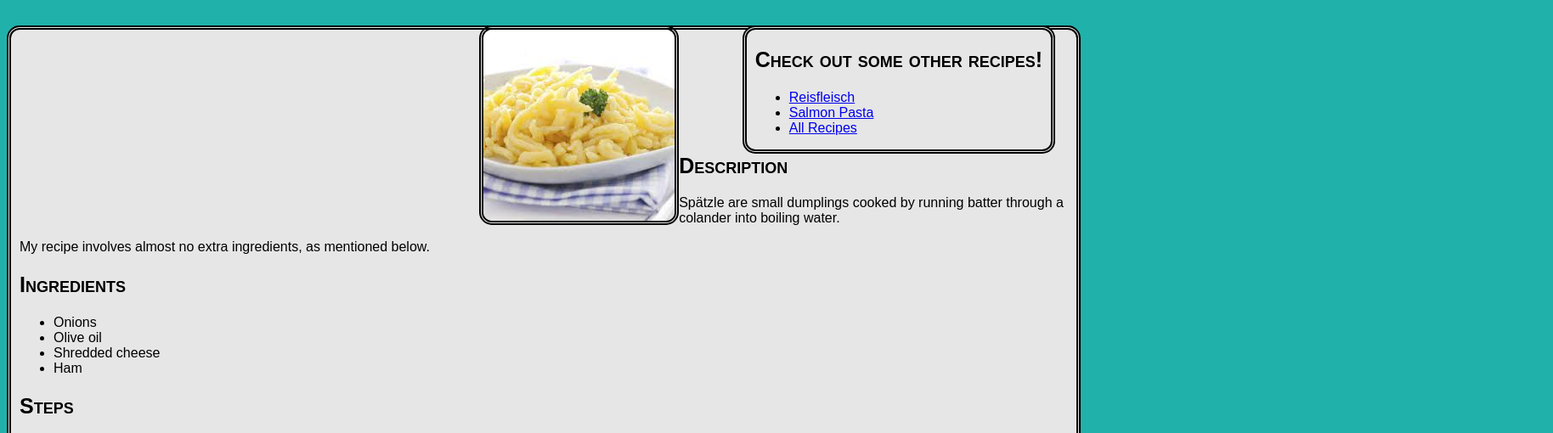
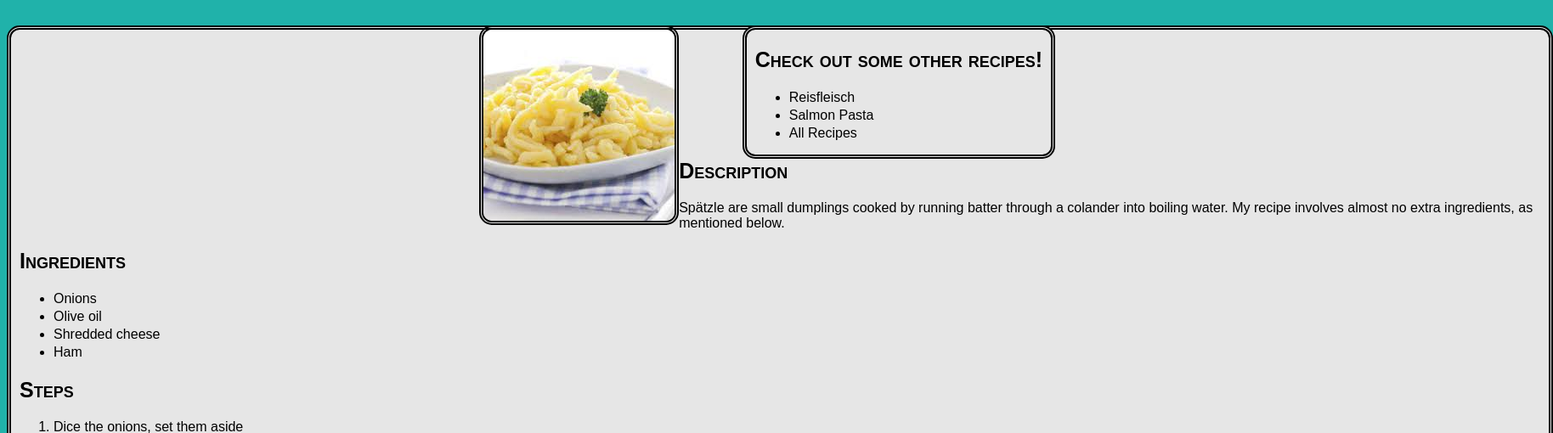
Before and after one commit to ohaiiphee/odin-recipes, a plain HTML site: page recipes/spaetzle/spaetzle.html in a window 1280 px wide. Shown: the part 95-605 px from the top of the page at 85% size, 1828 px wide, since content can reach past the window. Drawn offline with Linux system fonts and the light colour scheme.

Commit message:
add links and small tweaks

```diff
--- a/recipes/spaetzle/spaetzle.html
+++ b/recipes/spaetzle/spaetzle.html
@@ -27,8 +27,8 @@
 
     <div class="section">
         <h2 class="title">Description</h2>
-        <p>Spätzle are small dumplings cooked by running batter through a colander into boiling water.</p>
-        <p>My recipe involves almost no extra ingredients, as mentioned below.</p>
+        <p>Spätzle are small dumplings cooked by running batter through a colander into boiling water.
+        My recipe involves almost no extra ingredients, as mentioned below.</p>
 
         <h2 class="title">Ingredients</h2>
           <ul>
--- a/recipes/spaetzle/styles.css
+++ b/recipes/spaetzle/styles.css
@@ -20,6 +20,7 @@ body {
     float: inline-start;
     margin-left: 44%;
     margin-right: auto;
+    margin-bottom: 25px;
     max-width:fit-content;
 }
 
@@ -27,13 +28,17 @@ body {
     float: right;
     width: fit-content;
     height: fit-content;
-
     padding-right: 10px;
     margin-right: 30px;
 }
 
+li {
+    margin-bottom: 3px;
+}
+
 .section {
-    margin-top: 25px;
+    width: 1800px;
+    margin: auto;
 }
 
 .section, .nav{
@@ -45,3 +50,13 @@ body {
     border: 5px double black;
     border-radius: 15px;
 }
+
+a:link, a:visited {
+    text-decoration: none;
+    color: black;
+}
+
+a:hover, a:active{
+    text-decoration: line-through;
+    color: black;
+}
```
